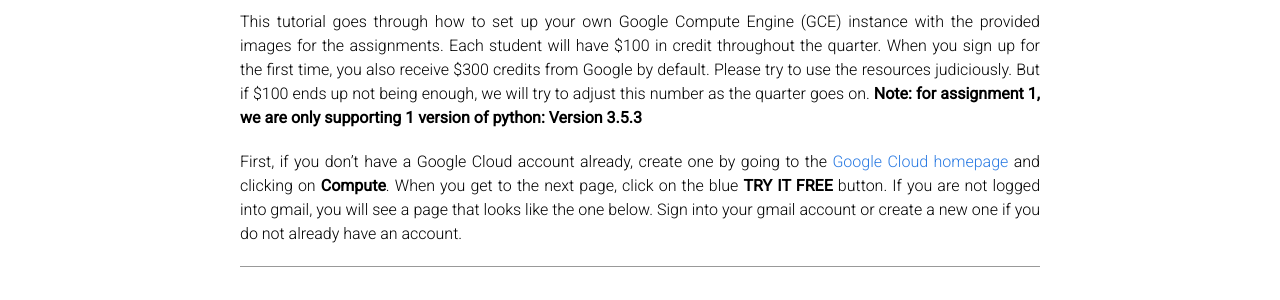
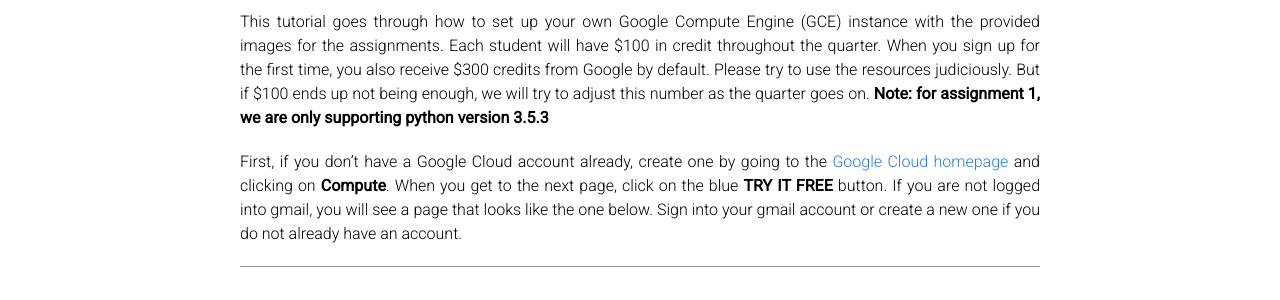
Before and after one commit to cs231n/cs231n.github.io, a Jekyll site: the page built from google_cloud_tutorial.md, in a window 1280 px wide and 900 px high. Shown: the part 405-705 px from the top of the window. Built offline with Jekyll 4.4.1, drawn with Linux system fonts in a browser that asks for light colours.

Commit message:
update which python version is required

```diff
--- a/google_cloud_tutorial.md
+++ b/google_cloud_tutorial.md
@@ -10,7 +10,7 @@
 implementations. This tutorial lists the necessary steps of working on the assignments using Google Cloud. **We expect this tutorial to take about an hour. Don't get intimidated by the steps, we tried to make the tutorial detailed so that you are less likely to get stuck on a particular step. Please tag all questions related to Google Cloud with google_cloud on Piazza.**
 
 This tutorial goes through how to set up your own Google Compute Engine (GCE) instance with the
-provided images for the assignments. Each student will have $100 in credit throughout the quarter. When you sign up for the first time, you also receive $300 credits from Google by default. Please try to use the resources judiciously. But if $100 ends up not being enough, we will try to adjust this number as the quarter goes on. **Note: for assignment 1, we are only supporting 1 version of python: Version 3.5.3**
+provided images for the assignments. Each student will have $100 in credit throughout the quarter. When you sign up for the first time, you also receive $300 credits from Google by default. Please try to use the resources judiciously. But if $100 ends up not being enough, we will try to adjust this number as the quarter goes on. **Note: for assignment 1, we are only supporting python version 3.5.3**
 
 First, if you don't have a Google Cloud account already, create one by going to the [Google Cloud homepage](https://cloud.google.com/?utm_source=google&utm_medium=cpc&utm_campaign=2015-q2-cloud-na-gcp-skws-freetrial-en&gclid=CP2e4PPpiNMCFU9bfgodGHsA1A "Title") and clicking on **Compute**. When you get to the next page, click on the blue **TRY IT FREE** button. If you are not logged into gmail, you will see a page that looks like the one below. Sign into your gmail account or create a new one if you do not already have an account.
 
```
